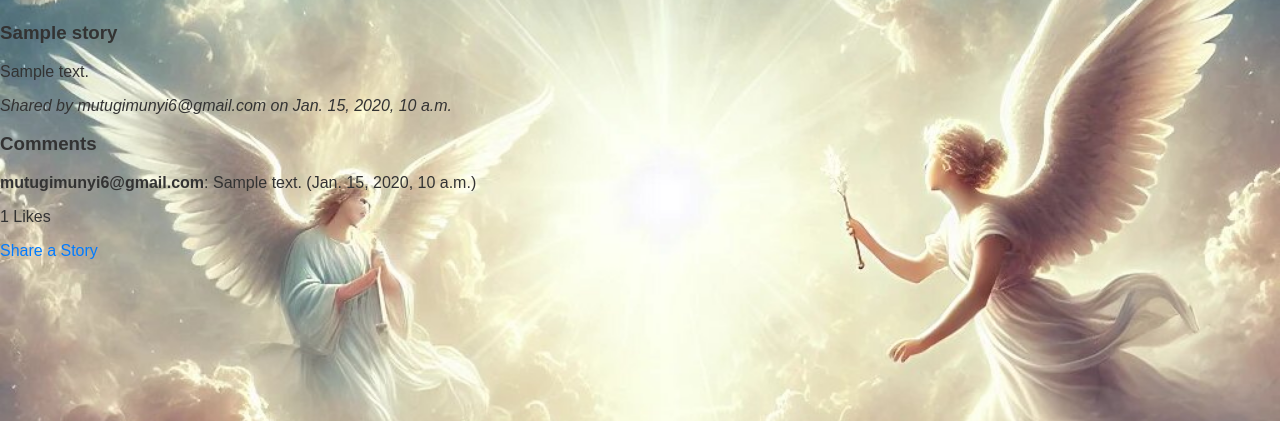
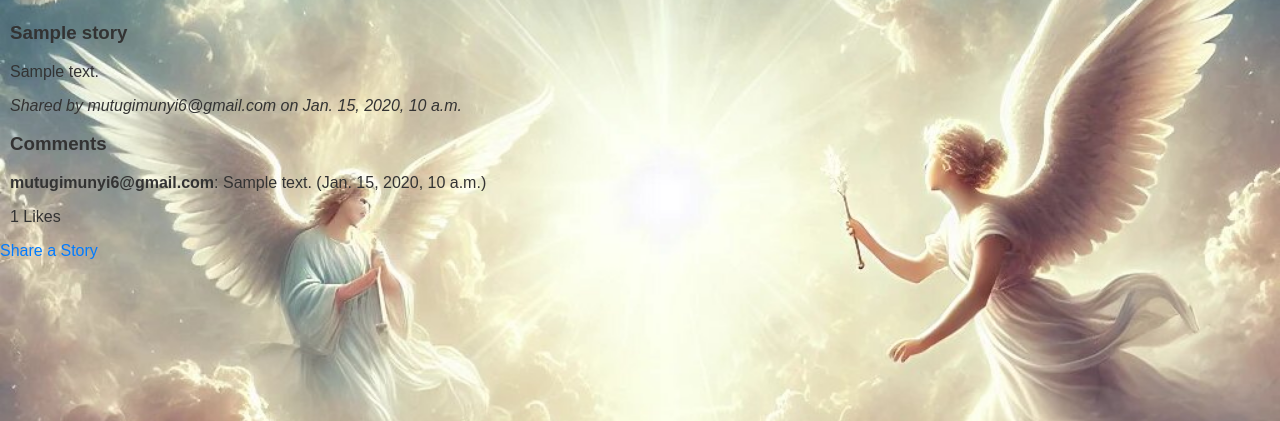
Before and after one commit to munyiz/religious_site, a Django app: page /stories/ in a window 1280 px wide. Shown: the part 46-467 px from the top of the page. Run offline with Django 5.2, Linux system fonts and the light colour scheme; data comes from the database, SQL or seed files in the repository; both versions use the stored data as it was after the commit; tables that the repository leaves empty hold one stand-in row (values such as "Sample post").

Commit message:
update stories

```diff
--- a/main/templates/stories_list.html
+++ b/main/templates/stories_list.html
@@ -16,6 +16,11 @@
     body {
         background: url('/static/images/heaven.jpg') no-repeat center center fixed;
         background-size: cover;
+
+    }
+    .paddo{
+        padding-left: 10px;
+        padding-right: 10px;
     }
 </style>
 <body>
@@ -35,7 +40,7 @@
     <h2>Stories</h2>
 
     {% for story in stories %}
-        <div>
+        <div class="paddo">
             <h3>{{ story.title }}</h3>
             <p>{{ story.content }}</p>
             <p><i>Shared by {{ story.user.username }} on {{ story.created_at }}</i></p>
```
Also changed, not shown: db.sqlite3.
